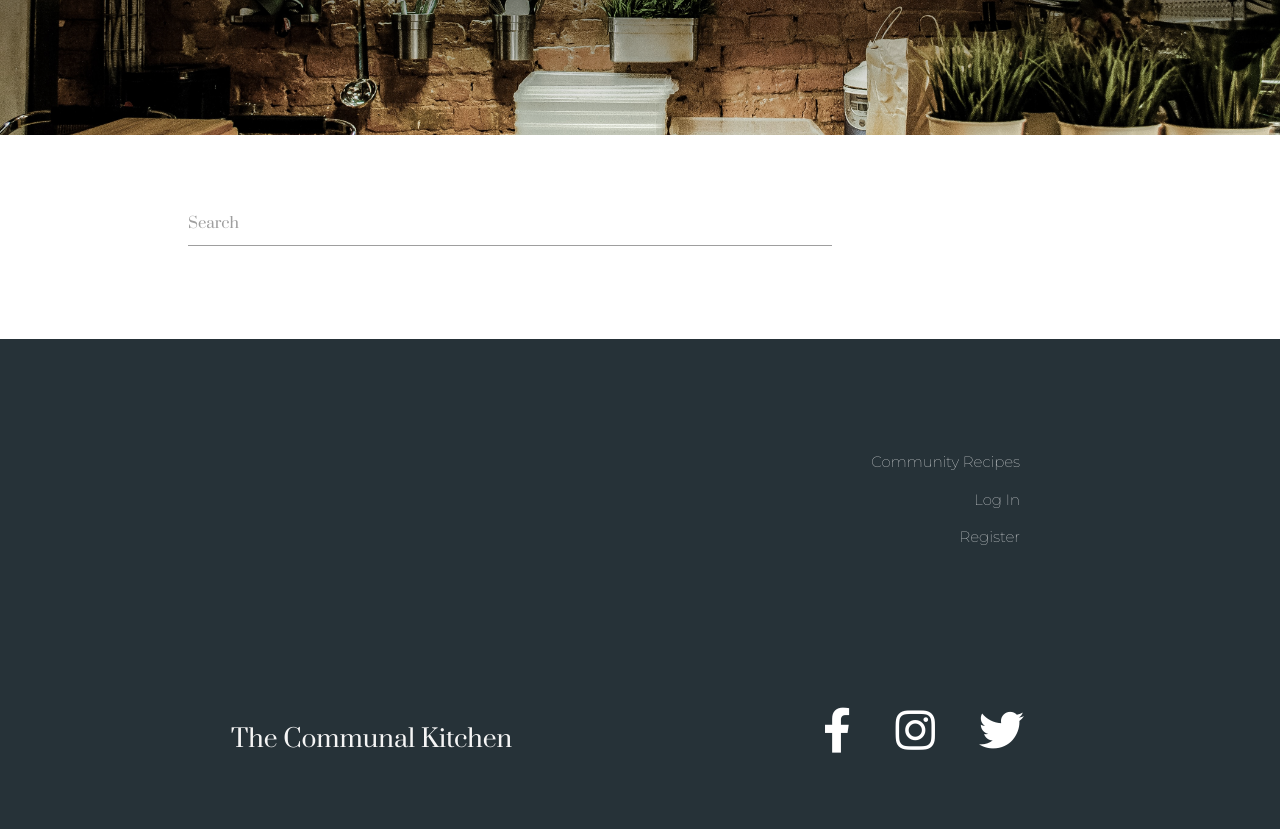
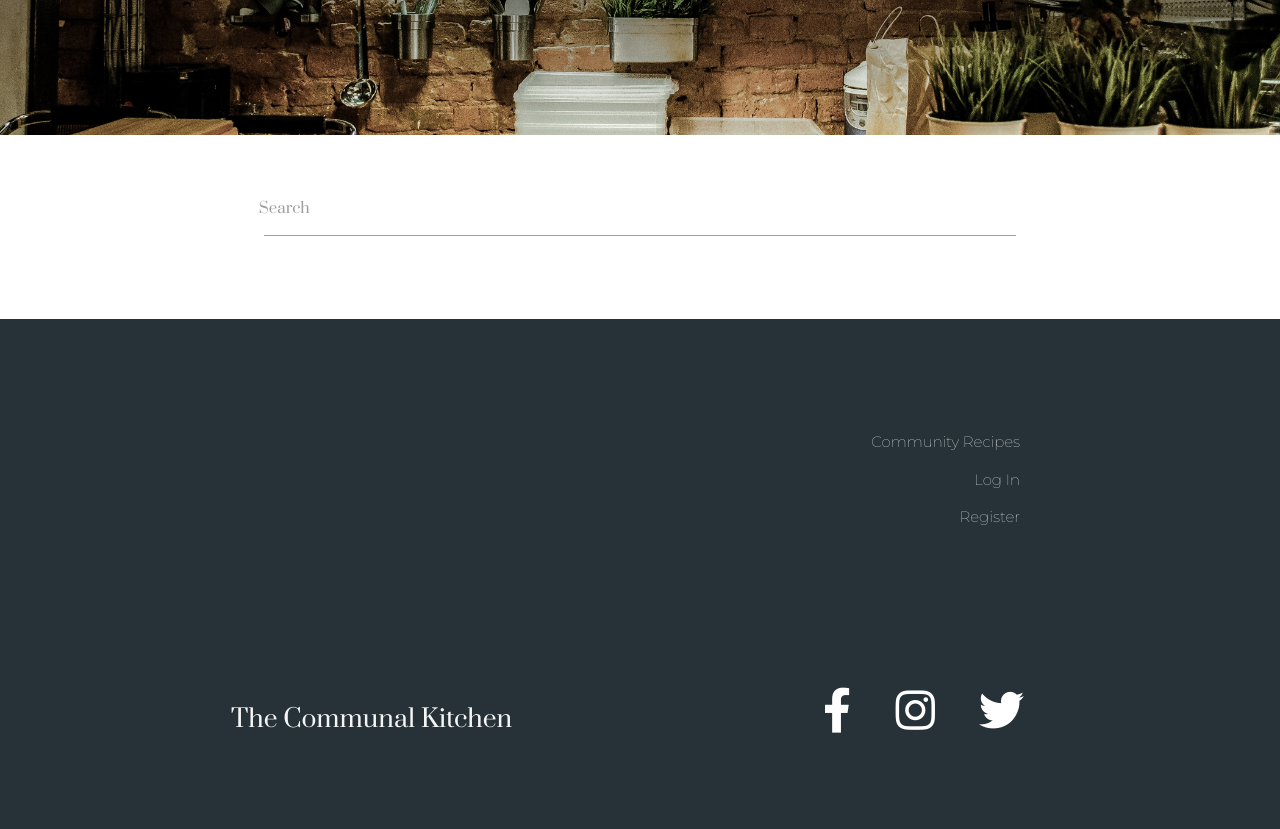
Before and after one commit to ConnorGray97/the_communal_kitchen, a Flask app: page / in a window 1280 px wide. Shown: the part 489-1318 px from the top of the page. After the commit the page ends 1222 px from the top, so only its background shows below. Run offline with Flask 2, Linux system fonts and the light colour scheme; data that the repository does not hold is empty; some libraries are stand-ins or nearby versions.

Commit message:
Styled recipes.html search bar in style.css

```diff
--- a/app.py
+++ b/app.py
@@ -16,8 +16,6 @@ app.config["MONGO_URI"] = os.environ.get("MONGO_URI")
 app.secret_key = os.environ.get("SECRET_KEY")
 
 mongo = PyMongo(app)
-
-RECIPES_PER_PAGE = 6
 
 
 @app.route("/")
--- a/static/css/style.css
+++ b/static/css/style.css
@@ -99,6 +99,11 @@ p {
     object-fit: cover;
     height: 20rem;
 
+}
+
+.search {
+    max-width: 800px;
+    margin: 0 auto;
 }
 /* ------------------------------------Community recipes page */
 
--- a/templates/recipes.html
+++ b/templates/recipes.html
@@ -8,26 +8,19 @@
     </div>
 </div>
 
-<!-- Search bar and category filter -->
-<form action="{{ url_for('search') }}" method="POST">
+<!-- Search bar -->
+<section class="search">
+    <form class="col s12" action="{{ url_for('search') }}" method="POST">
         <div class="row">
             <input type="hidden" id="search_site" name="search_site" value="recipes.html">
-        <div class="input-field col m6 l7 offset-l1">
-            <i class="material-icons prefix"></i>
+            <div class="input-field center-align search">
                 <input type="text" name="recipe_search" id="recipe_search">
                 <label for="recipe_search">Search</label>
             </div>
-        <div class="input-field col s8 offset-s2 m4 l3 right">
-            <select name="category_filter" id="category_filter">
-                <option value="" disabled selected>Filter category</option>
-                {% for category in categories %}
-                <option value="{{ category.category_name }}">{{ category.category_name }}</option>
-                {% endfor %}
-            </select>
-        </div>
         </div>
     </form>
-<!-- Search bar and category filter -->
+</section>
+<!-- Search bar -->
 
 
 <div class="row">
```
Lines whose indentation alone changed are shown as unchanged.
